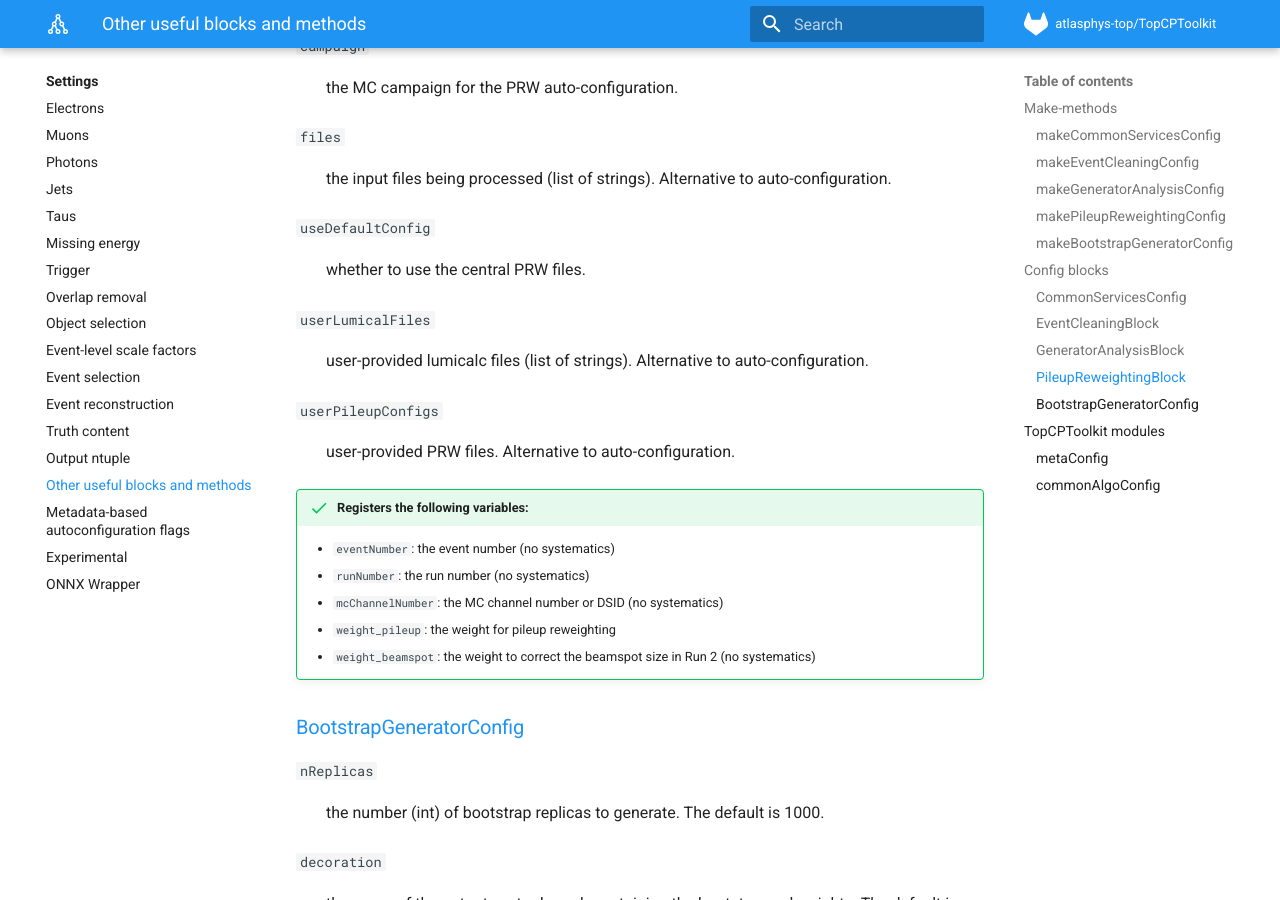
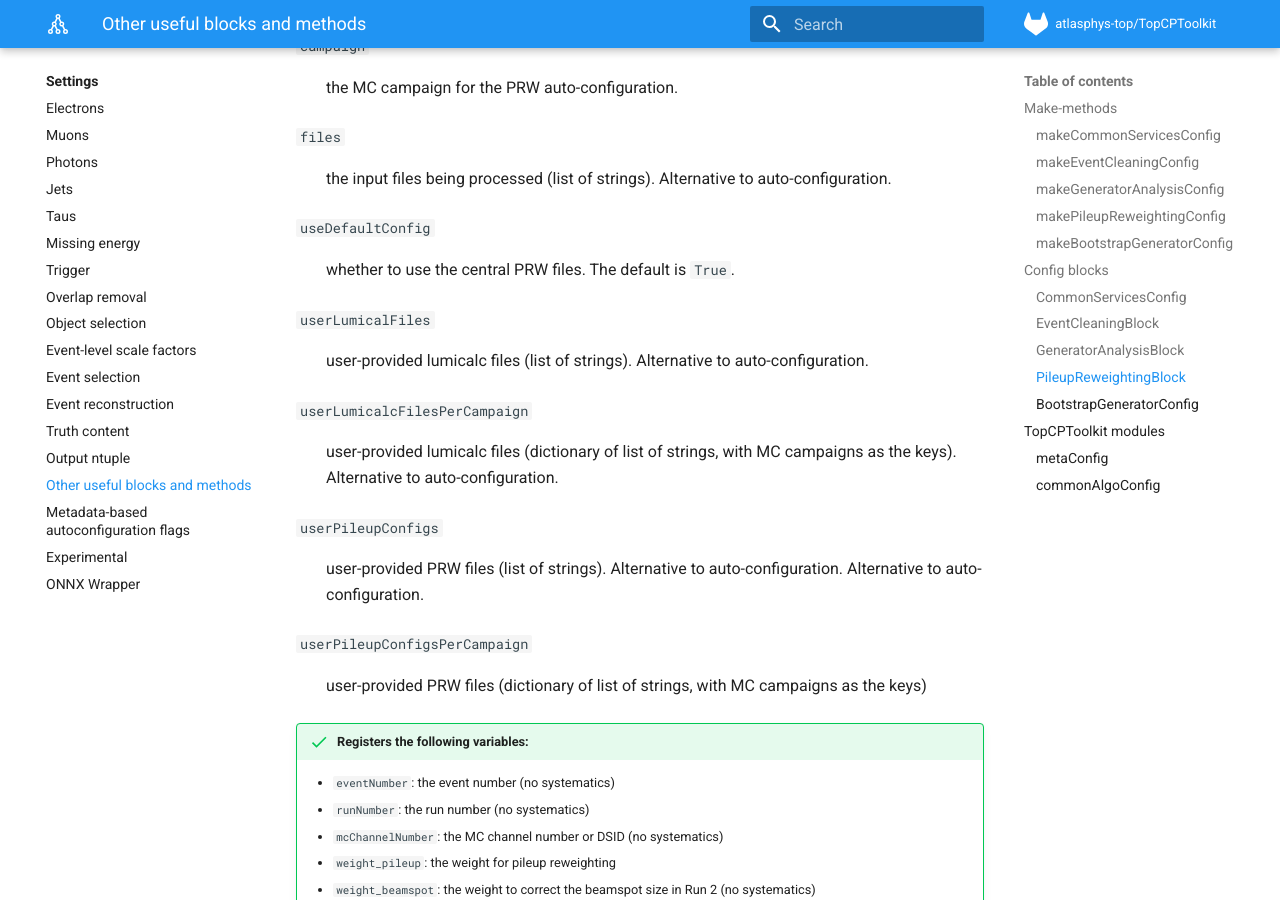
Before and after one commit to SuperNova76/TopCPToolKit, an MkDocs documentation site: the page built from docs/settings/others.md, in a window 1280 px wide and 900 px high, scrolled down 4385 px. Built offline with MkDocs 1.6.1 and Material for MkDocs 9.7.7, drawn with Linux system fonts in a browser that asks for light colours; some of the changed text lies outside the part shown.

Commit message:
update the docs

```diff
--- a/docs/settings/others.md
+++ b/docs/settings/others.md
@@ -50,7 +50,7 @@ _Returns an instance of [`CommonServicesConfig`](#commonservicesconfig), see the
 :   the input files being processed (list of strings). Alternative to auto-configuration.
 
 `useDefaultConfig`
-:   whether to use the central PRW files.
+:   whether to use the central PRW files. The default is `True`.
 
 `userLumicalFiles`
 :   user-provided lumicalc files (list of strings). Alternative to auto-configuration.
@@ -138,13 +138,19 @@ _Returns an instance of [`CommonServicesConfig`](#commonservicesconfig), see the
 :   the input files being processed (list of strings). Alternative to auto-configuration.
 
 `useDefaultConfig`
-:   whether to use the central PRW files.
+:   whether to use the central PRW files. The default is `True`.
 
 `userLumicalFiles`
 :   user-provided lumicalc files (list of strings). Alternative to auto-configuration.
 
+`userLumicalcFilesPerCampaign`
+:   user-provided lumicalc files (dictionary of list of strings, with MC campaigns as the keys). Alternative to auto-configuration.
+
 `userPileupConfigs`
-:   user-provided PRW files. Alternative to auto-configuration.
+:   user-provided PRW files (list of strings). Alternative to auto-configuration. Alternative to auto-configuration.
+
+`userPileupConfigsPerCampaign`
+:   user-provided PRW files (dictionary of list of strings, with MC campaigns as the keys)
 
 !!! success "Registers the following variables:"
     - `eventNumber`: the event number (no systematics)
```
